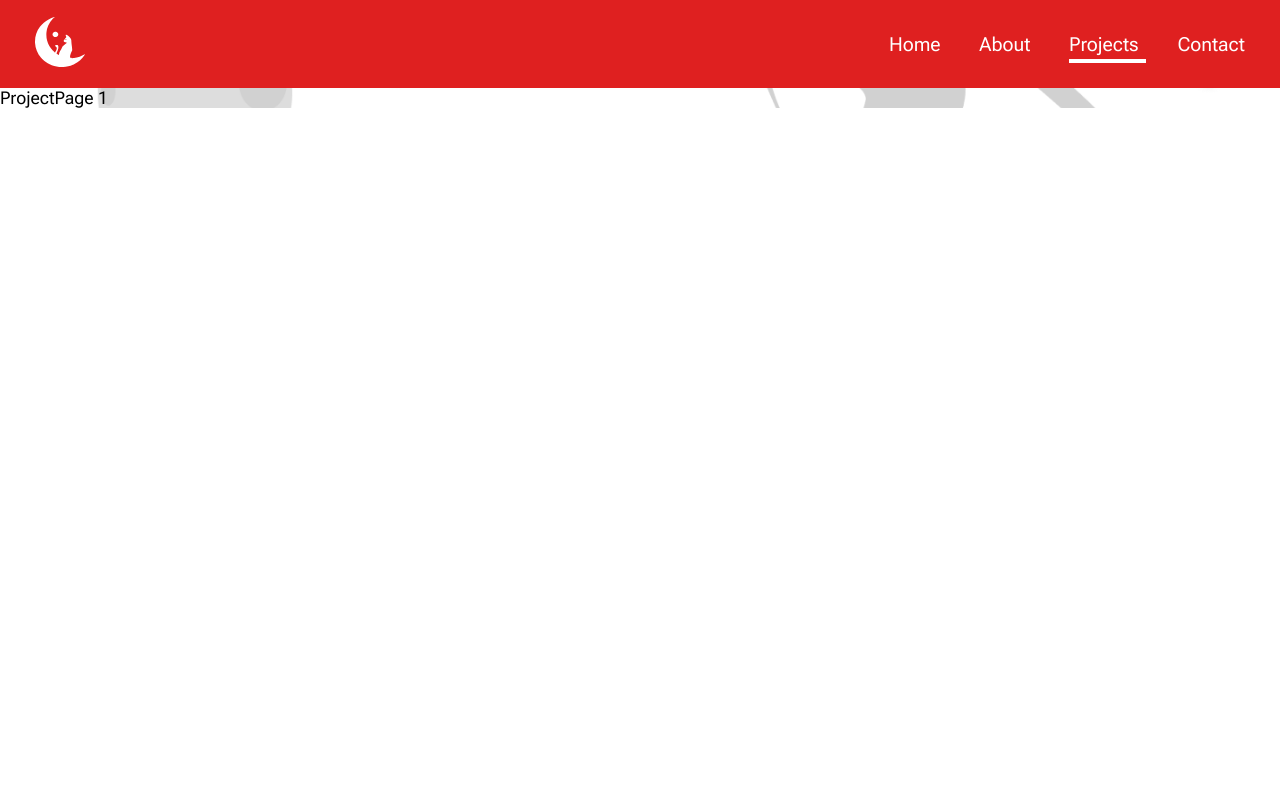
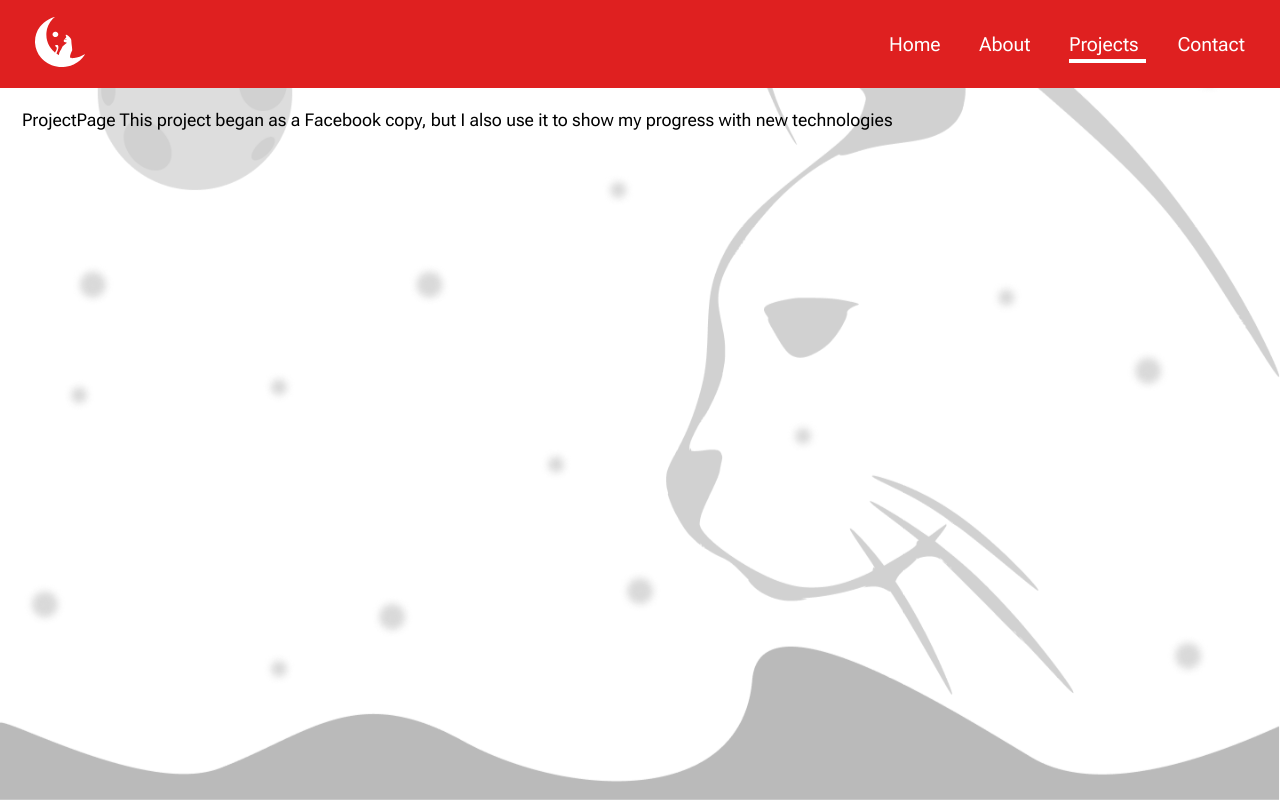
Before and after one commit to JorgeKerilima19/portfolio, a React (Vite) app: page /portfolio/projects/1 in a window 1280 px wide. Built offline with nearby package versions, Linux system fonts and the light colour scheme.

Commit message:
project page working

```diff
--- a/src/pages/ProjectPage.tsx
+++ b/src/pages/ProjectPage.tsx
@@ -1,7 +1,19 @@
 import { useParams } from "react-router-dom";
+import { useEffect, useState } from "react";
+import { Project, projectList } from "../helpers/dataProjects";
 
 export const ProjectPage = () => {
-  const { id } = useParams();
+  const { id }: any = useParams();
 
-  return <div>ProjectPage {id}</div>;
+  const [project, setProject] = useState<Project>();
+
+  useEffect(() => {
+    setProject(projectList[id - 1]);
+  }, []);
+
+  return (
+    <section className="h-screen px-5 py-5">
+      ProjectPage {project?.projectDescription}
+    </section>
+  );
 };
```
Also changed, not shown: src/App.tsx (deleted, +0 -41 lines).
